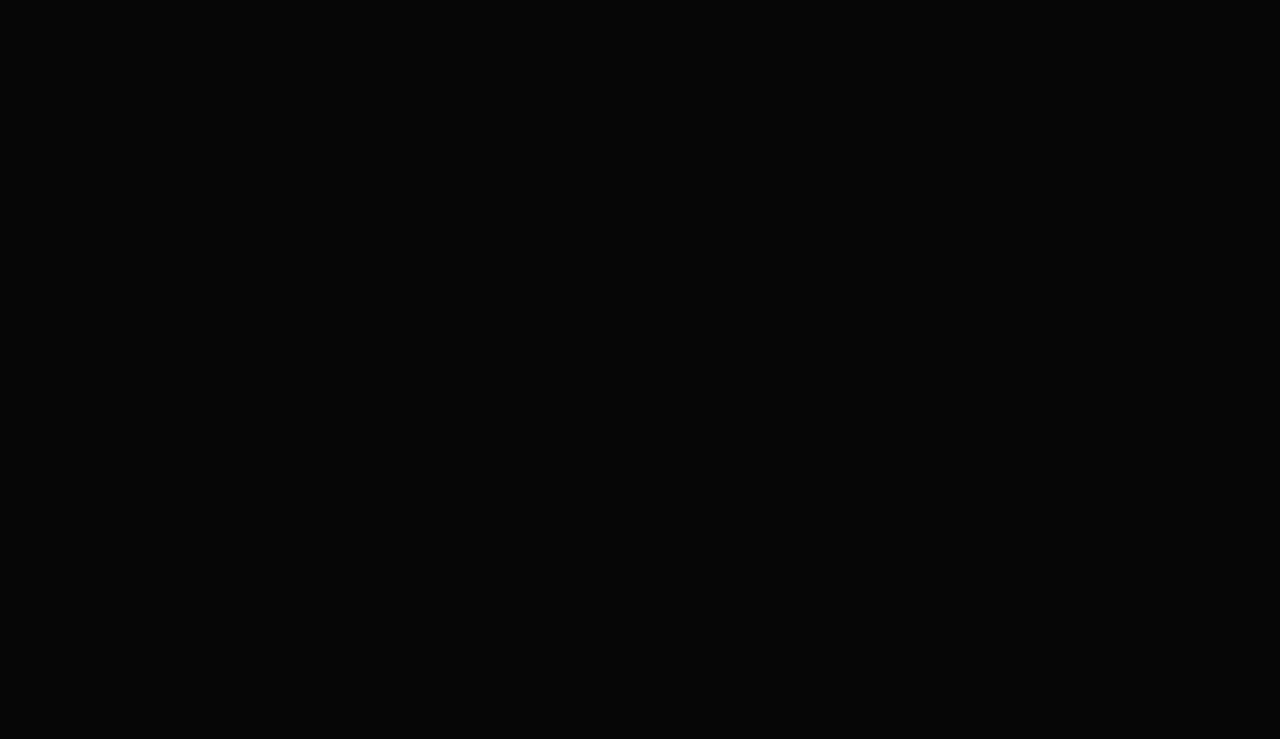
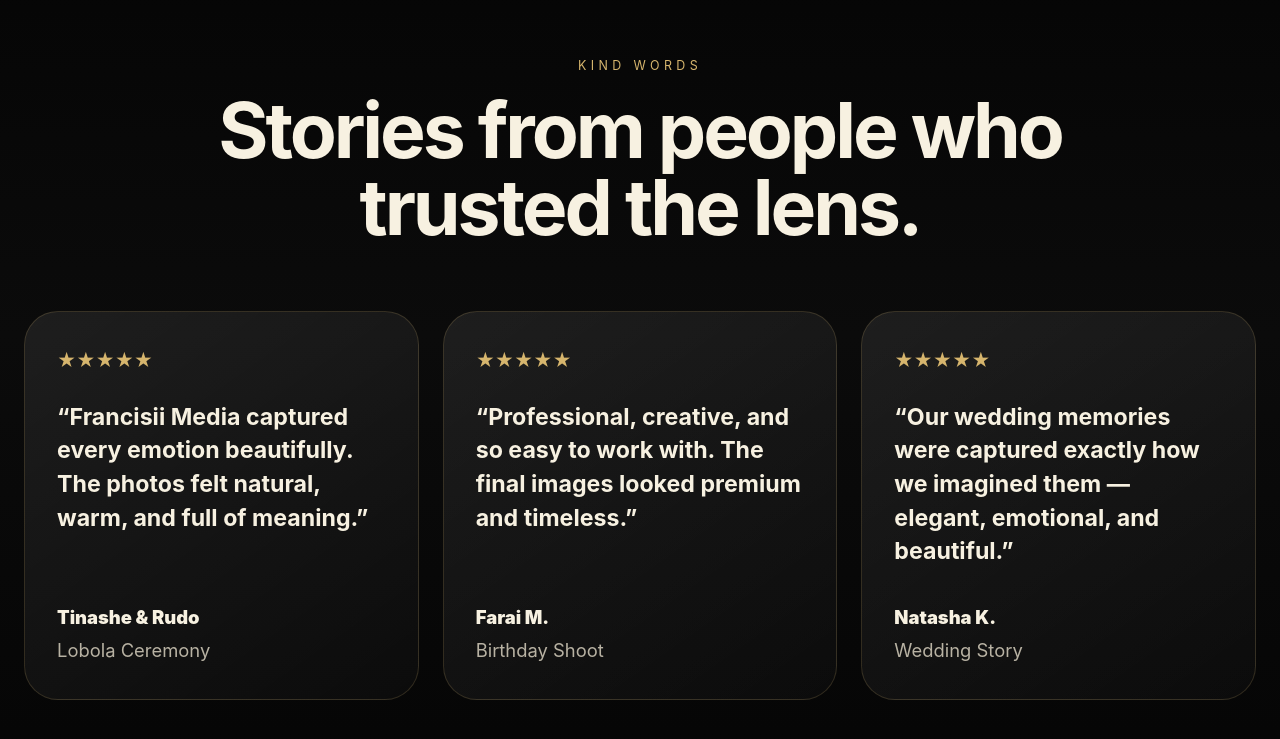
Before and after one commit to audreythando/francisiimedia, a React (Vite) app: page / in a window 1280 px wide. Shown: the part 3628-4367 px from the top of the page. Built offline with nearby package versions, Linux system fonts and the light colour scheme.

Commit message:
feat: create testimonials section

```diff
--- a/src/pages/HomePage.tsx
+++ b/src/pages/HomePage.tsx
@@ -3,6 +3,8 @@
 import HeroSection from "../sections/Hero/HeroSection";
 import StorySelection from "../sections/Stories/StorySelection";
 import PortfolioWall from "../sections/Portfolio/PortfolioWall";
+import TestimonialsSection from "../sections/Testinmonials/TestimonialsSection";
+
 
 
 const HomePage = () => {
@@ -12,6 +14,7 @@
   <HeroSection />
       <StorySelection />
         <PortfolioWall />
+         <TestimonialsSection />
       <Box
         sx={{
           minHeight: "100vh",
--- /dev/null
+++ b/src/sections/Testinmonials/TestimonialsSection.tsx
@@ -0,0 +1,120 @@
+import { Box, Container, Typography } from "@mui/material";
+import { motion } from "framer-motion";
+
+const testimonials = [
+  {
+    name: "Tinashe & Rudo",
+    event: "Lobola Ceremony",
+    quote:
+      "Francisii Media captured every emotion beautifully. The photos felt natural, warm, and full of meaning.",
+  },
+  {
+    name: "Farai M.",
+    event: "Birthday Shoot",
+    quote:
+      "Professional, creative, and so easy to work with. The final images looked premium and timeless.",
+  },
+  {
+    name: "Natasha K.",
+    event: "Wedding Story",
+    quote:
+      "Our wedding memories were captured exactly how we imagined them — elegant, emotional, and beautiful.",
+  },
+];
+
+const TestimonialsSection = () => {
+  return (
+    <Box
+      id="reviews"
+      sx={{
+        py: { xs: 8, md: 14 },
+        background:
+          "linear-gradient(180deg, #050505 0%, #0b0b0b 45%, #050505 100%)",
+      }}
+    >
+      <Container maxWidth="xl">
+        <Box sx={{ textAlign: "center", mb: { xs: 5, md: 8 } }}>
+          <Typography
+            sx={{
+              color: "primary.main",
+              textTransform: "uppercase",
+              letterSpacing: "0.35em",
+              fontSize: "0.78rem",
+              mb: 2,
+            }}
+          >
+            Kind Words
+          </Typography>
+
+          <Typography variant="h2" sx={{ maxWidth: 850, mx: "auto" }}>
+            Stories from people who trusted the lens.
+          </Typography>
+        </Box>
+
+        <Box
+          sx={{
+            display: "grid",
+            gridTemplateColumns: {
+              xs: "1fr",
+              md: "repeat(3, 1fr)",
+            },
+            gap: { xs: 2.5, md: 3 },
+          }}
+        >
+          {testimonials.map((item, index) => (
+            <Box
+              key={item.name}
+              component={motion.div}
+              initial={{ opacity: 0, y: 35 }}
+              whileInView={{ opacity: 1, y: 0 }}
+              viewport={{ once: true }}
+              transition={{ duration: 0.6, delay: index * 0.08 }}
+              sx={{
+                p: { xs: 3, md: 4 },
+                borderRadius: "34px",
+                background:
+                  "linear-gradient(145deg, rgba(255,255,255,0.08), rgba(255,255,255,0.025))",
+                border: "1px solid rgba(214,181,109,0.18)",
+                minHeight: 320,
+                display: "flex",
+                flexDirection: "column",
+                justifyContent: "space-between",
+                transition: "all 0.35s ease",
+                "&:hover": {
+                  transform: "translateY(-8px)",
+                  borderColor: "rgba(214,181,109,0.55)",
+                  boxShadow: "0 30px 90px rgba(0,0,0,0.45)",
+                },
+              }}
+            >
+              <Box>
+                <Typography sx={{ color: "primary.main", mb: 3 }}>
+                  ★★★★★
+                </Typography>
+
+                <Typography
+                  sx={{
+                    fontSize: { xs: "1.25rem", md: "1.45rem" },
+                    lineHeight: 1.45,
+                    fontWeight: 700,
+                  }}
+                >
+                  “{item.quote}”
+                </Typography>
+              </Box>
+
+              <Box sx={{ mt: 4 }}>
+                <Typography sx={{ fontWeight: 900 }}>{item.name}</Typography>
+                <Typography sx={{ color: "text.secondary" }}>
+                  {item.event}
+                </Typography>
+              </Box>
+            </Box>
+          ))}
+        </Box>
+      </Container>
+    </Box>
+  );
+};
+
+export default TestimonialsSection;
```
Also changed, not shown: src/sections/Portfolio/PortfolioWall.tsx (line endings or trailing spaces).
